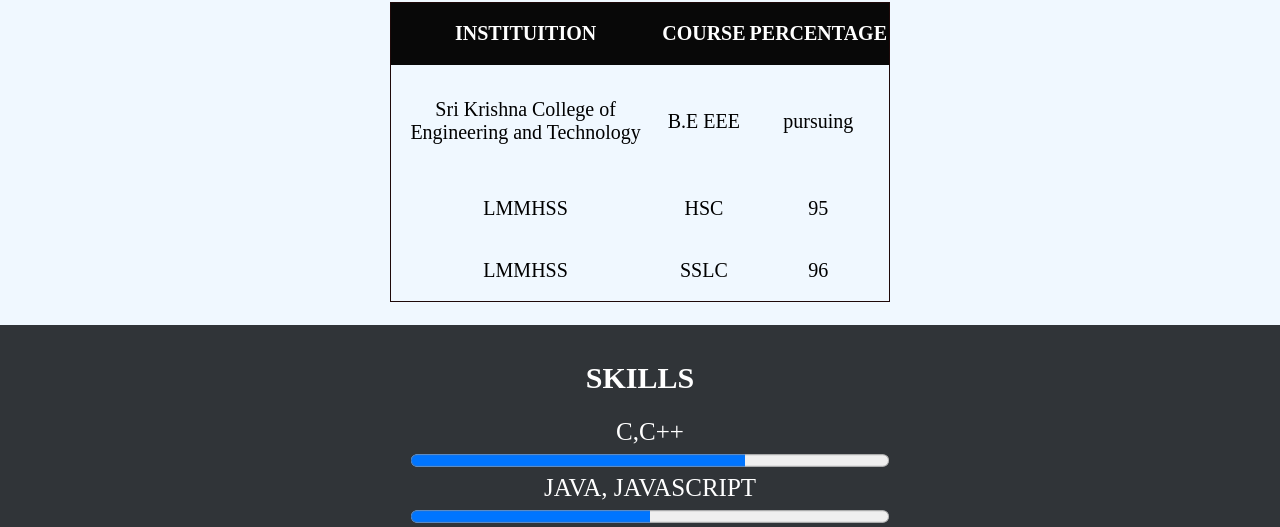
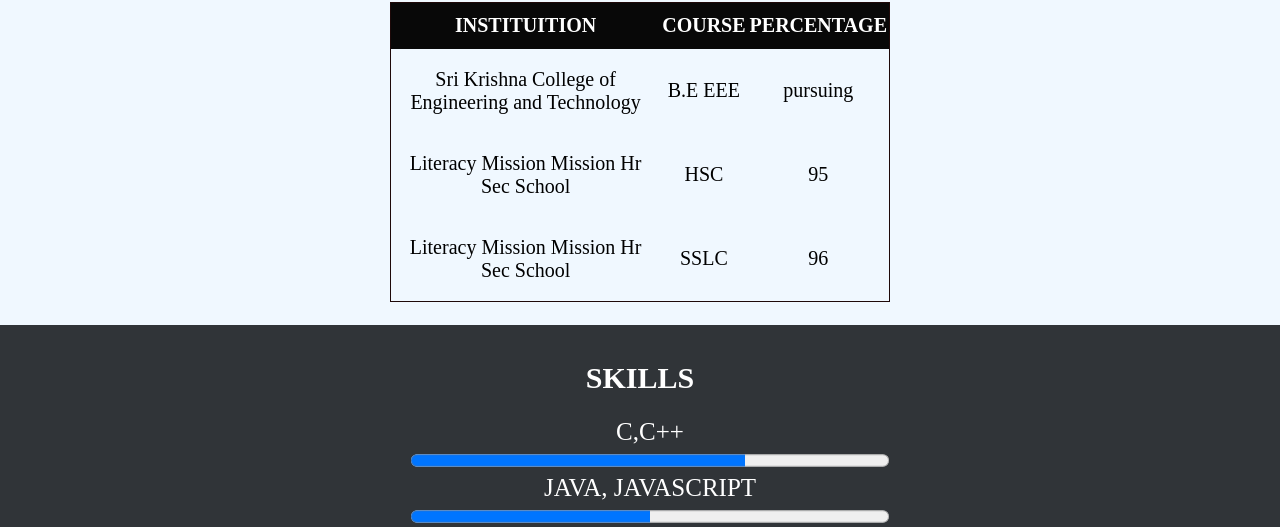
Before and after one commit to AbishekMS/myportfoli, a plain HTML site: page index.html in a window 1280 px wide. Shown: the part 559-1086 px from the top of the page. Drawn offline with Linux system fonts and the light colour scheme.

Commit message:
Update index.html

```diff
--- a/index.html
+++ b/index.html
@@ -46,12 +46,12 @@
                 <td>pursuing</td>
             </tr>
             <tr>
-                <td>LMMHSS</td>
+                <td>Literacy Mission Mission Hr Sec School</td>
                 <td>HSC</td>
                 <td>95</td>
             </tr>
             <tr>
-                <td>LMMHSS</td>
+                <td>Literacy Mission Mission Hr Sec School</td>
                 <td>SSLC</td>
                 <td>96</td>
             </tr>
```
